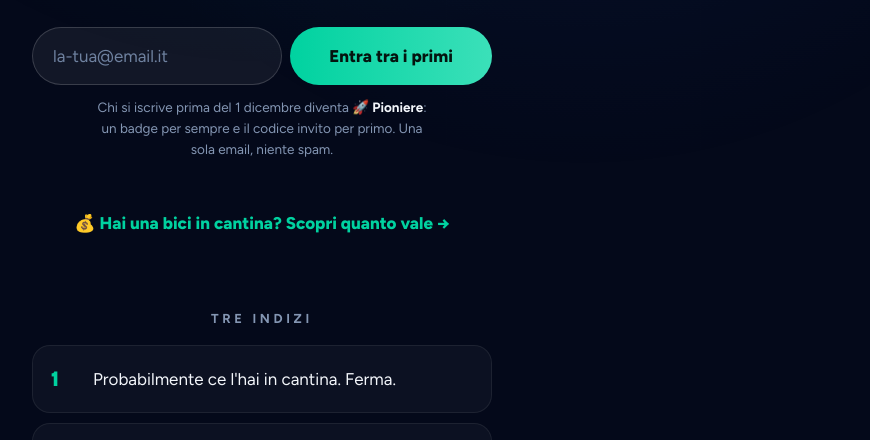
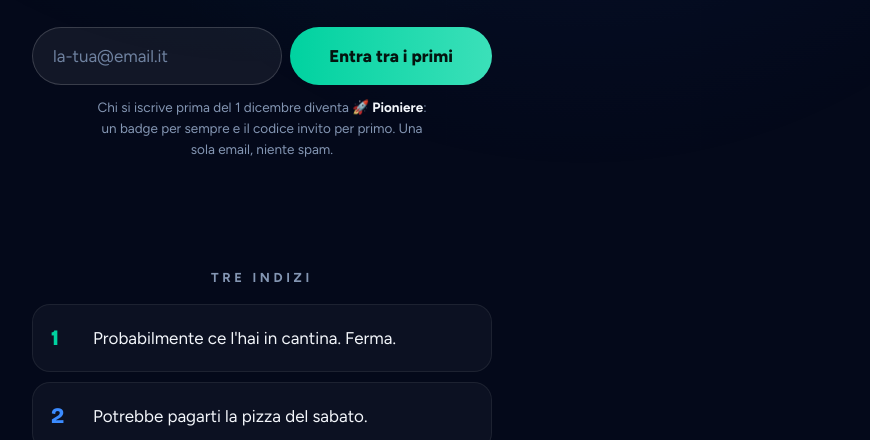
Before and after one commit to bikef993-droid/bikefly, a plain HTML site: page presto/index.html in a window 1280 px wide. Shown: the part 660-1100 px from the top of the page, without its empty margins (378-1248 px from the left). Drawn offline with Linux system fonts and the light colour scheme; no server answers.

Commit message:
Teaser: calcolatrice nascosta fino all'ultima settimana

```diff
--- a/presto/index.html
+++ b/presto/index.html
@@ -111,7 +111,6 @@ footer a{color:var(--nebbia)}
   <p class="nota">Chi si iscrive prima del 1 dicembre diventa <b style="color:var(--latte)">🚀 Pioniere</b>: un badge per sempre e il codice invito per primo. Una sola email, niente spam.</p>
   <p class="esito" id="esito" role="status"></p>
 
-  <p style="text-align:center;margin-top:14px"><a href="../quanto/" style="color:var(--menta);font-weight:800;text-decoration:none">💰 Hai una bici in cantina? Scopri quanto vale →</a></p>
   <div class="arrivato"><a href="../">È arrivato. Scopri cos'è →</a></div>
 
   <section class="indizi" aria-label="Indizi">
```
